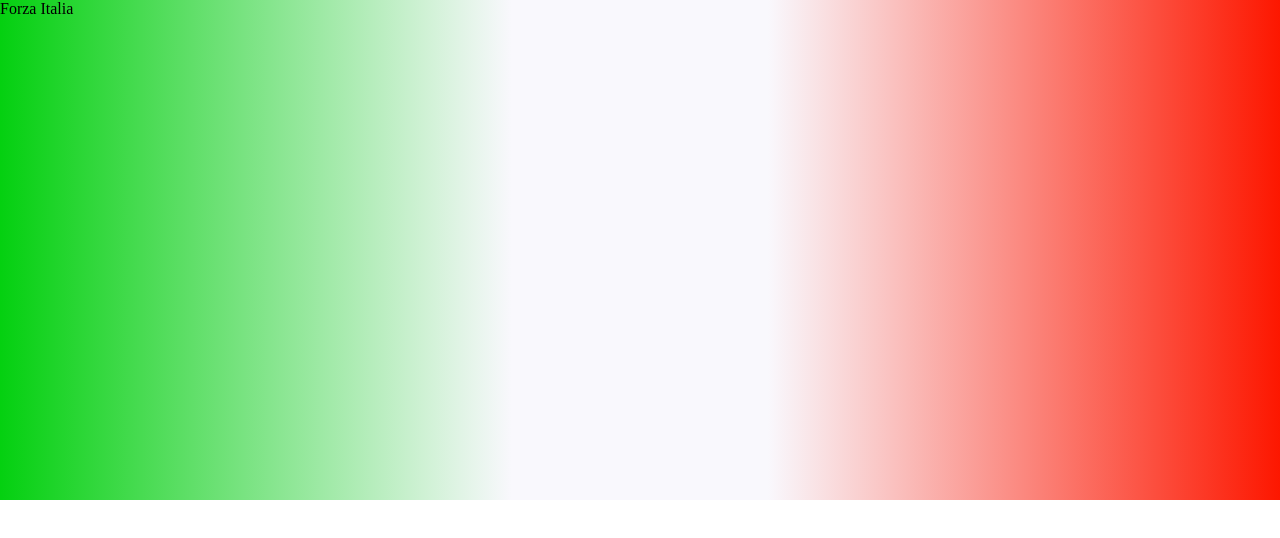
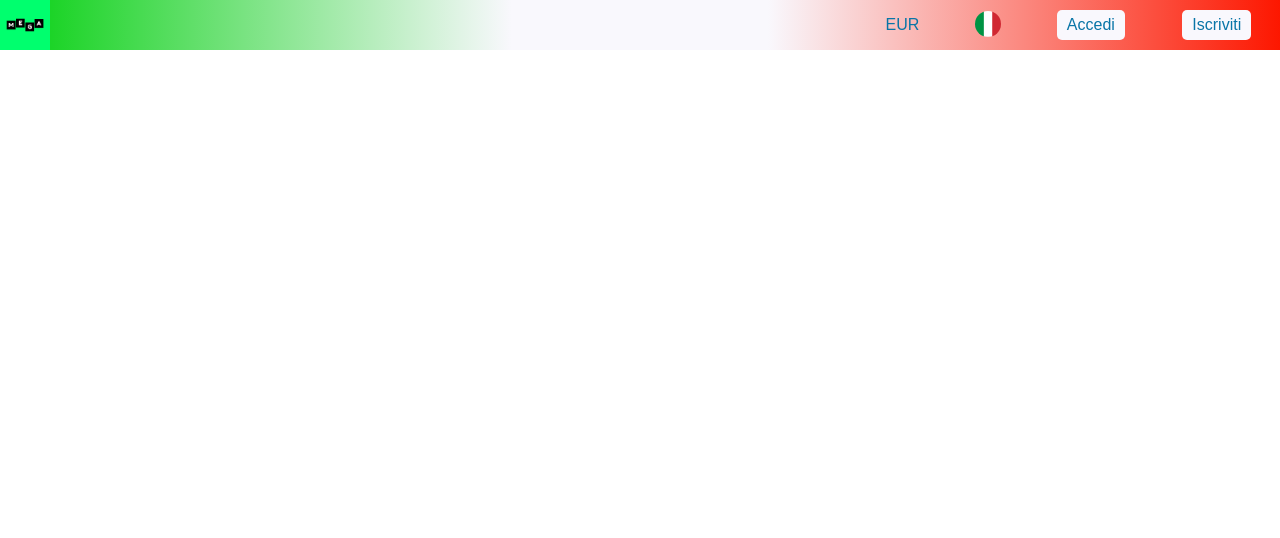
Before and after one commit to AndreaManini90/Mega-bookin, a website: page index.html in a window 1280 px wide. Drawn offline with Linux system fonts and the light colour scheme; a web font is replaced by a local one.

Commit message:
header ok

```diff
--- a/index.html
+++ b/index.html
@@ -4,16 +4,32 @@
     <meta charset="UTF-8">
     <meta http-equiv="X-UA-Compatible" content="IE=edge">
     <meta name="viewport" content="width=device-width, initial-scale=1.0">
+    <link rel="preconnect" href="https://fonts.googleapis.com">
+    <link rel="preconnect" href="https://fonts.gstatic.com" crossorigin>
+    <link href="https://fonts.googleapis.com/css2?family=Otomanopee+One&display=swap" rel="stylesheet">
     <link rel="stylesheet" href="css/style.css">
     <title>mega</title>
 </head>
 <body>
     <div class="container-body">
         <div class="header">
-            <p> Forza Italia</p>
+            <div class="headerBox">
+                <img id="logoHeader" src="assets/megaLogo.png">
+            </div>
+            <div class="headerBox">
+
+            </div>
+            <div class="headerBox headerDx">
+                <div><p id="valutaHeader">EUR</p></div>
+                <div><img id="bandieraITA" src="assets/bandieraITA.png"></div>
+                <div class="btnHeader"><p>Accedi</p></div>
+                <div class="btnHeader"><p>Iscriviti</p></div>
+            </div>
         </div>
         <div class="main-container">
+            <div class="cards__cities"></div>
 
+            <div class="contattaci"></div>
         </div>
         <div class="footer">
 
--- a/stylesheet/header.scss
+++ b/stylesheet/header.scss
@@ -1,6 +1,7 @@
 $color-green: #04D010;
 $color-white: #F9F8FD;
 $color-red: #FD1700;
+$color-azzurro: #0975a7;
 
 .header {
     background-image: linear-gradient(to right ,
@@ -8,5 +9,79 @@ $color-red: #FD1700;
                                     $color-white 40%,
                                     $color-white 60%,
                                     $color-red 100%);
-    height: 500px;
+    height: 5rem;
+    display: flex;
+
+    .headerBox {
+        width: 100%;
+        //border: 1px solid blue;
+        display: flex;
+        align-items: center;
+    }
+
+    #logoHeader {
+        height: 5rem;
+    }
+
+    .headerDx {
+        display: flex;
+        align-content: center;
+        justify-content: space-around;
+
+
+        #valutaHeader {
+            color: rgba($color: $color-azzurro, $alpha: 1.0);
+            text-align: center;
+            margin-left: 10%;
+            font-family: 'Otomanopee One', sans-serif;
+            font-size: 1.6rem;
+
+            &:hover {
+                cursor: pointer;
+                transform: scale(1.1);
+
+            }
+        }
+
+        #bandieraITA {
+            margin-left: 5%;
+            margin-right: 5%;
+            height: 2.6rem;
+            width: 2.6rem;
+            border-radius: 1.5rem;
+
+            &:hover {
+                cursor: pointer;
+                transform: scale(1.1);
+            }
+        }
+
+        .btnHeader {
+            height: 3rem;
+            text-align: center;
+            background-color: $color-white;
+            border-radius: 0.5rem;
+            display: flex;
+            align-items: center;
+            padding: 0 0.5rem;
+
+            &:hover {
+                cursor: pointer;
+                background-color: $color-green;
+                transform: scale(1.1);
+
+                p {
+                    color: $color-white;
+                }
+            }
+
+            p {
+                margin: 0.5rem;
+                font-family: 'Otomanopee One', sans-serif;
+                font-size: 1.6rem;
+                color: $color-azzurro;
+            }
+        }
+    }
+
 }
--- a/stylesheet/main.scss
+++ b/stylesheet/main.scss
@@ -4,6 +4,10 @@
     padding: 0;
 }
 
+html {
+    font-size: 62.5%; //1rem = 10px
+}
+
 @import "header";
 @import "main-container";
 @import "footer";
```
Also changed, not shown: assets/bandieraITA.png (added), css/style.css.
